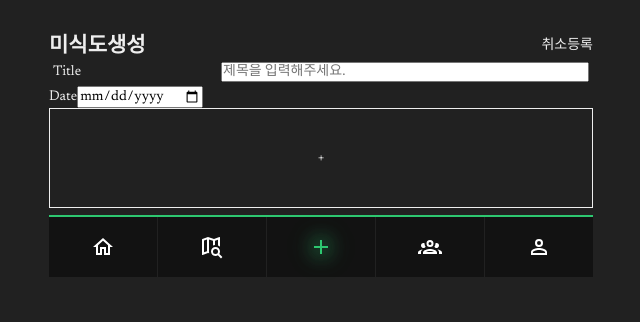
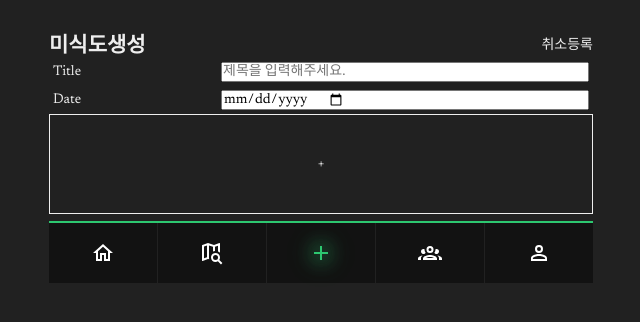
Before and after one commit to dnjswnsthd/Mido_frontend, a Next.js app: page /add in a window 1280 px wide. Shown: the top 322 px of the page, without its empty margins (319-959 px from the left). Built offline with nearby package versions, Linux system fonts and the light colour scheme.

Commit message:
fix : design 일부 수정

```diff
--- a/app/(afterLogin)/_component/DateInput.tsx
+++ b/app/(afterLogin)/_component/DateInput.tsx
@@ -1,8 +1,9 @@
+import style from "./dateInput.module.scss";
 const DateInput = ({label, placeholder}: {label: string, placeholder: string}) => {
   return (
-    <label>
-      <span>{label}</span>
-      <input placeholder={placeholder} type="date"/>
+    <label className={style.input_wrap}>
+      {label && <span className={style.input_label}>{label}</span>}
+      <input className={style.input} type="date"/>
     </label>
   )
 }
--- /dev/null
+++ b/app/(afterLogin)/_component/dateInput.module.scss
@@ -0,0 +1,21 @@
+.input_wrap {
+  display: flex;
+  align-items: center;
+  padding: 4px;
+  border-radius: 5px;
+
+  .input_label {
+    display: flex;
+    flex: 1;
+  }
+  .input {
+    display: flex;
+    width:200px;
+    align-items: center;
+    flex-grow: 1;
+    height: 20px;
+    &:focus {
+      outline: none;
+    }
+  }
+}
--- a/app/(afterLogin)/add/_component/misigdoForm.module.scss
+++ b/app/(afterLogin)/add/_component/misigdoForm.module.scss
@@ -1,6 +1,5 @@
 .group_search{
   height:100px;
-  border:1px solid #eee;
   .user_list{
     display:flex;
 
@@ -9,10 +8,8 @@
 
 .store_search{
   height:100px;
-  border:1px solid #eee;
 }
 
 .misigdo_form_box{
   margin: 8px 0;
-  border:1px solid #eee;
 }
--- a/app/(afterLogin)/home/home.module.scss
+++ b/app/(afterLogin)/home/home.module.scss
@@ -6,7 +6,7 @@
   .home_page_title{
     color:#2DC770;
     height:60px;
-    background-image: url("/mido.png");
+    background-image: url("/image/mido.png");
     background-repeat: no-repeat;
     background-size:auto 60px;
   }
--- a/app/(afterLogin)/map/map.module.scss
+++ b/app/(afterLogin)/map/map.module.scss
@@ -1,15 +1,14 @@
 .map_page_container{
   display:flex;
   justify-content: space-between;
-  flex:1;
+  flex:11;
   flex-direction: column;
   border: 1px solid #eee;
-
+  height:100%;
   .map_content{
     display:flex;
     flex-direction: column;
     justify-content: space-between;
-    height:inherit;
     padding: 0.8rem;
   }
   .show_search_list{
--- a/app/(afterLogin)/user/_component/userGroupItem.module.scss
+++ b/app/(afterLogin)/user/_component/userGroupItem.module.scss
@@ -10,7 +10,7 @@
     padding:8px;
     flex:8;
     width:100%;
-    border-bottom:1px solid #eee;
+    border-bottom:1px solid #2dc770;
     .profile{
       width:40px;
       height:40px;
@@ -25,6 +25,7 @@
     flex-direction: column;
     flex:4;
     width:100%;
-    h3, p{display:flex;}
+    h3, p{display:flex; padding:8px 8px 0 8px}
+    button{margin-top:8px;}
   }
 }
--- a/app/(afterLogin)/user/page.tsx
+++ b/app/(afterLogin)/user/page.tsx
@@ -1,3 +1,4 @@
+import Profile from "../_component/Profile";
 import UserGroupItem from "./_component/UserGroupItem";
 import style from "./userPage.module.scss";
 
@@ -10,7 +11,7 @@ const UserPage = () => {
       </h2>
       <div className={style.profile_wrap}>
         <div className={style.left_area}>
-          <div className={style.profile_img}></div>
+          <Profile className={style.profile_img} size={52}></Profile>
           <div>
             <p>가로등</p>
             <p>cjh951114@naver.com</p>
```
Also changed, not shown: app/(afterLogin)/_component/Profile.tsx (+6 -4 lines), app/(afterLogin)/user/_component/UserGroupItem.tsx (+7 -6 lines).
